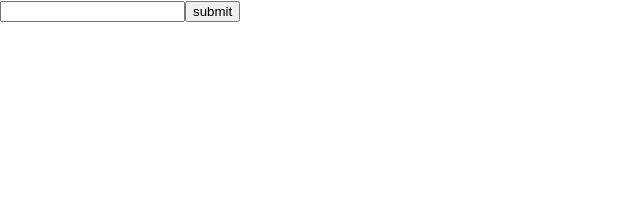
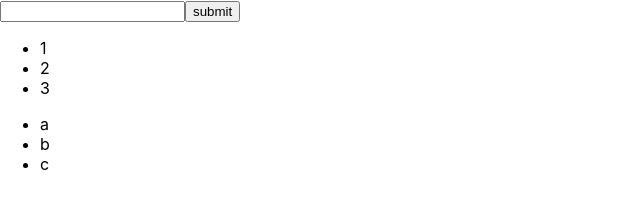
Before and after one commit to hxueliang/react-test, a React (Create React App) app: page / in a window 1280 px wide. Shown: the top 224 px of the page, without its empty margins (0-640 px from the left). Built offline with nearby package versions, Linux system fonts and the light colour scheme.

Commit message:
feat: 组件复用

```diff
--- a/src/components/todo/index.js
+++ b/src/components/todo/index.js
@@ -14,6 +14,8 @@ class Todo extends Component {
       <div>
         <Input addTitle={this.addTitle.bind(this)} />
         <List data={this.state.list} />
+        <List data={[1, 2, 3]} />
+        <List data={['a', 'b', 'c']} />
       </div>
     )
   }
```
